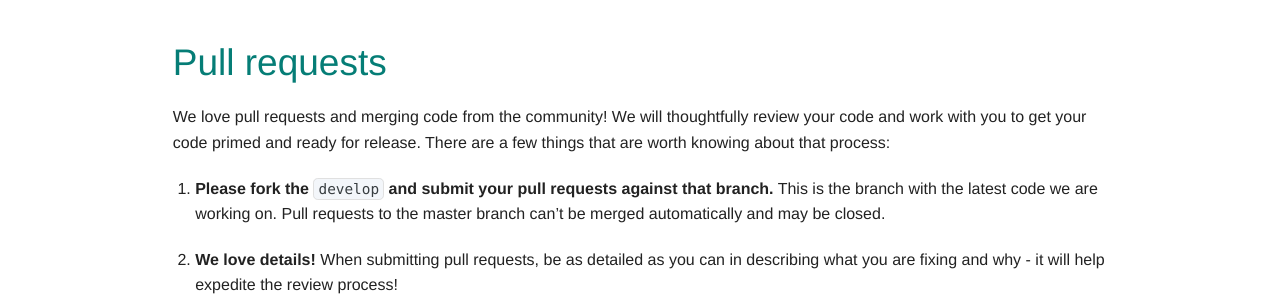
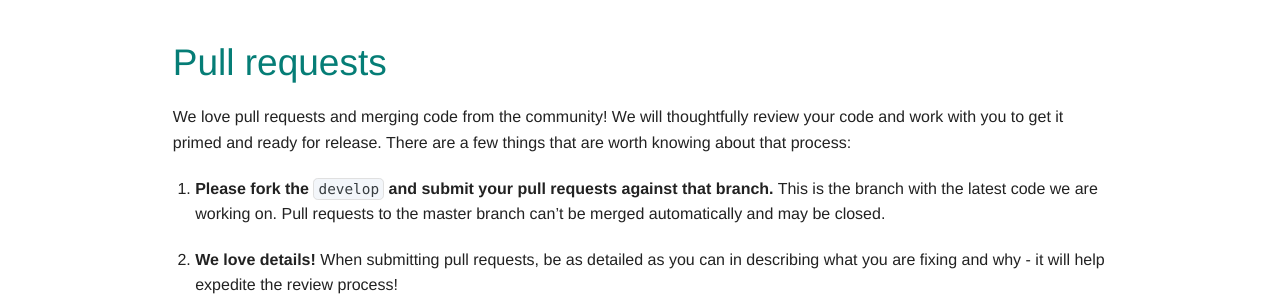
Before and after one commit to moderntribe/products-engineering, a Jekyll site: the page built from index.html, in a window 1280 px wide. Shown: the part 373-673 px from the top of the page. Built offline with Jekyll 4.4.1, drawn with Linux system fonts in a browser that asks for light colours; nearby versions of some CDN libraries; some web fonts are replaced.

Commit message:
Reword sentence

```diff
--- a/index.html
+++ b/index.html
@@ -5,7 +5,7 @@ tags: front
 
 ## Pull requests
 
-We love pull requests and merging code from the community! We will thoughtfully review your code and work with you to get your code primed and ready for release.  There are a few things that are worth knowing about that process:
+We love pull requests and merging code from the community! We will thoughtfully review your code and work with you to get it primed and ready for release.  There are a few things that are worth knowing about that process:
 
 1. **Please fork the `develop` and submit your pull requests against that branch.** This is the branch with the latest code we are working on. Pull requests to the master branch can't be merged automatically and may be closed.
 
```
